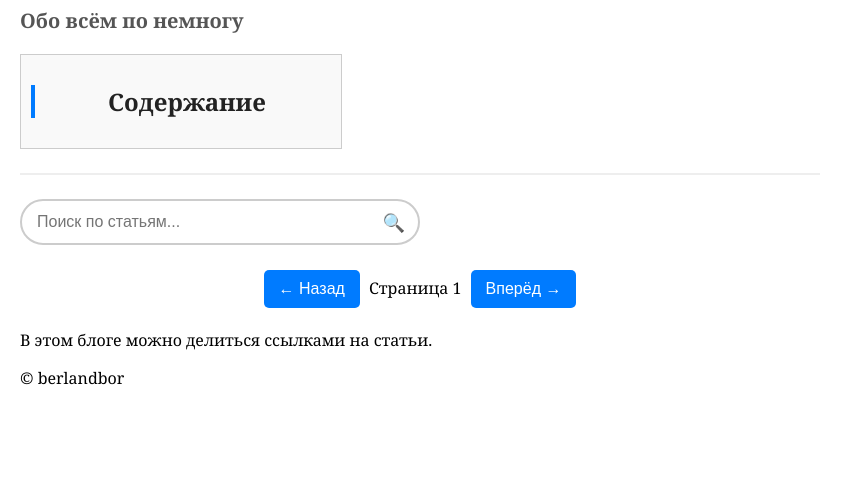
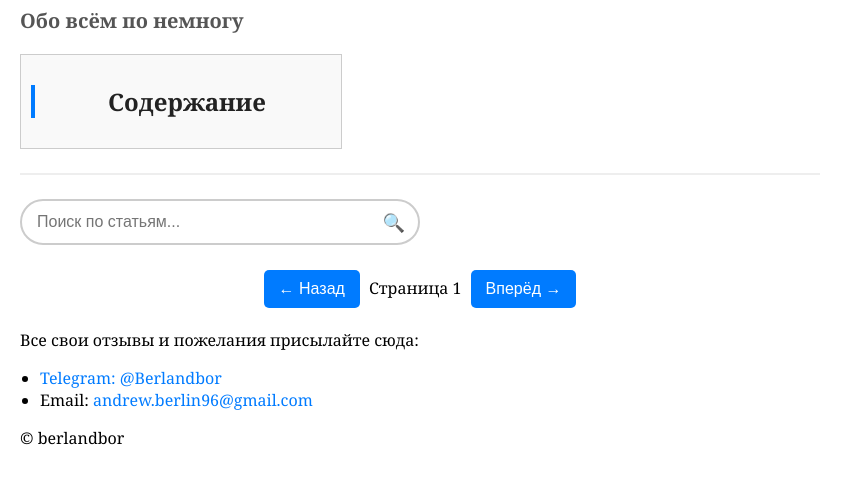
Before and after one commit to ttwp-project/BlogBerlandbor-, a plain HTML site: page index.html in a window 1280 px wide. Shown: the part 85-568 px from the top of the page, without its empty margins (0-863 px from the left). Drawn offline with Linux system fonts and the light colour scheme.

Commit message:
Update index.html

```diff
--- a/index.html
+++ b/index.html
@@ -66,7 +66,11 @@
         <span id="pageNumber">Страница 1</span>
         <button id="nextPage">Вперёд →</button>
     </div>
-<p>В этом блоге можно делиться ссылками на статьи.</p>
+<p>Все свои отзывы и пожелания присылайте сюда:</p>
+<ul>
+    <li><a href="https://t.me/Berlandbor" target="_blank">Telegram: @Berlandbor</a></li>
+    <li>Email: <a href="mailto:andrew.berlin96@gmail.com">andrew.berlin96@gmail.com</a></li>
+</ul>
 
 <p>© berlandbor</p>
 
```
